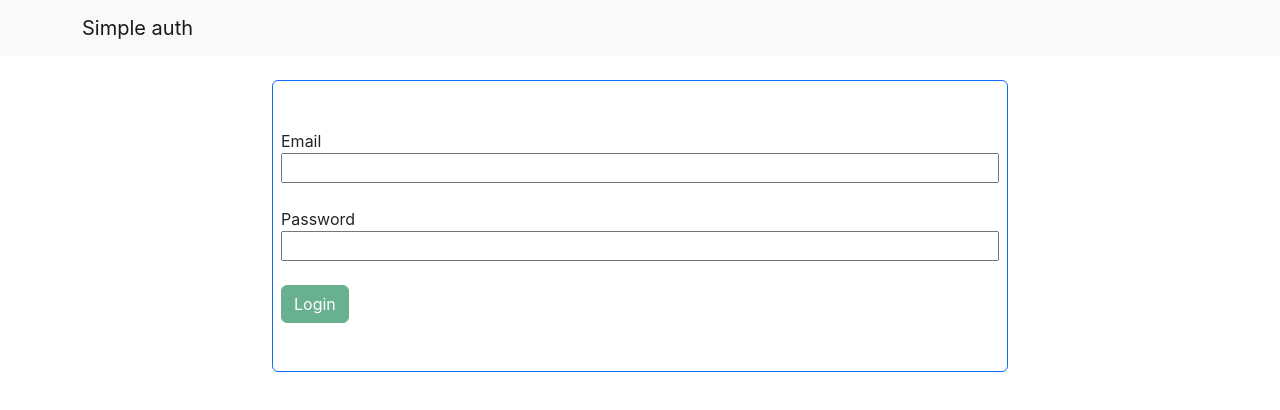
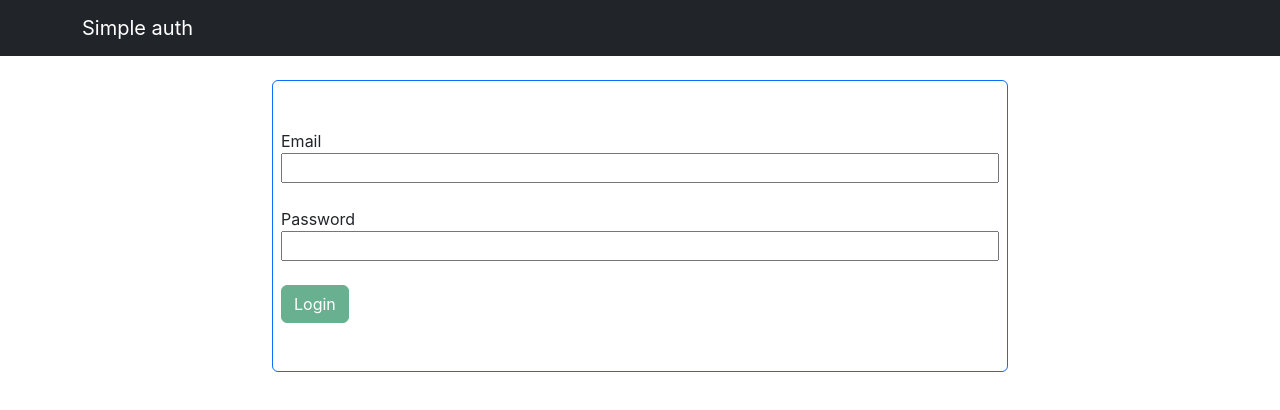
Before and after one commit to hasankarim18/simple-auth, a React (Create React App) app: page / in a window 1280 px wide. Shown: the top 410 px of the page. Built offline with nearby package versions, Linux system fonts and the light colour scheme.

Commit message:
login checko using localstorage

```diff
--- a/src/App.js
+++ b/src/App.js
@@ -1,4 +1,4 @@
-import React, { useState } from 'react'
+import React, { useState, useEffect } from 'react'
 import './App.css';
 import Header from './components/Header/Header';
 import Login from './components/Login/Login'
@@ -9,12 +9,36 @@ function App() {
 
   const loginHandler = (email, password) => {
     console.log(email, password)
+
+    const userEmail = email
+    const userPassword = password
+
+    if (userEmail && userPassword) {
+      localStorage.setItem('loggedIn', '1')
+
+    } else {
+      localStorage.setItem('loggedIn', '0')
+    }
+
     setIsLoggedIn(true)
   }
 
   const logoutHandler = () => {
     setIsLoggedIn(false)
   }
+
+  useEffect(() => {
+    const checkLoggedIn = localStorage.getItem('loggedIn')
+
+    if (checkLoggedIn === '1') {
+      setIsLoggedIn(true)
+    } else {
+      setIsLoggedIn(false)
+    }
+
+  }, [])
+
+  console.log('isLogged in', isLoggedIn)
 
   return (
     <React.Fragment>
--- a/src/components/Header/Header.js
+++ b/src/components/Header/Header.js
@@ -3,7 +3,7 @@ import Navigation from './Navigation'
 
 const Header = (props) => {
     return (
-        <div className="bg-light mb-4" >
+        <div className="bg-dark mb-4" >
             <Navigation isLoggedIn={props.isLoggedIn} onLogout={props.onLogout} />
         </div>
 
--- a/src/components/Header/Navigation.js
+++ b/src/components/Header/Navigation.js
@@ -19,7 +19,7 @@ const Navigation = (props) => {
     }
 
     return (
-        <Navbar className="container" color="light" light expand="md">
+        <Navbar className="container" color="dark" dark expand="md">
             <NavbarBrand href="/">Simple auth</NavbarBrand>
             <NavbarToggler onClick={toggle} />
             <Collapse className="justify-content-end" isOpen={isOpen} navbar>
```
